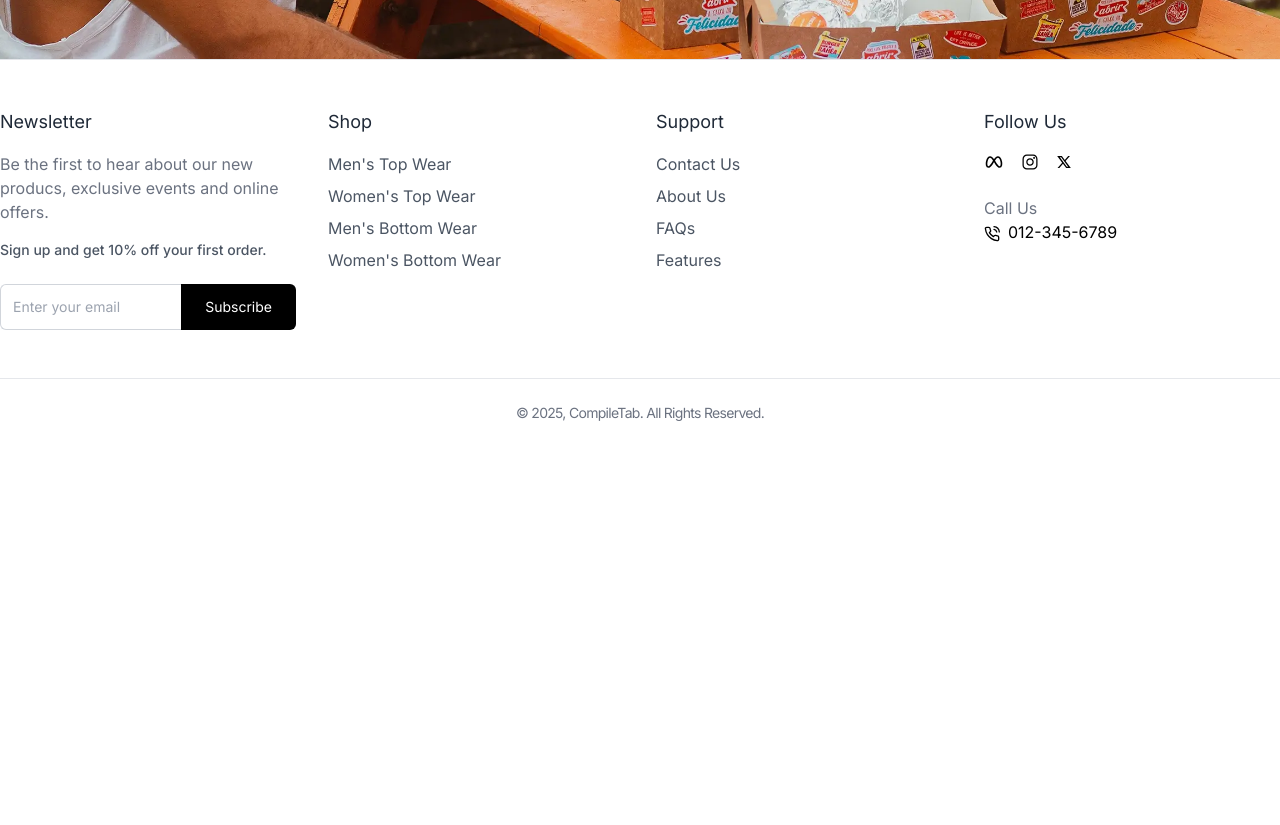
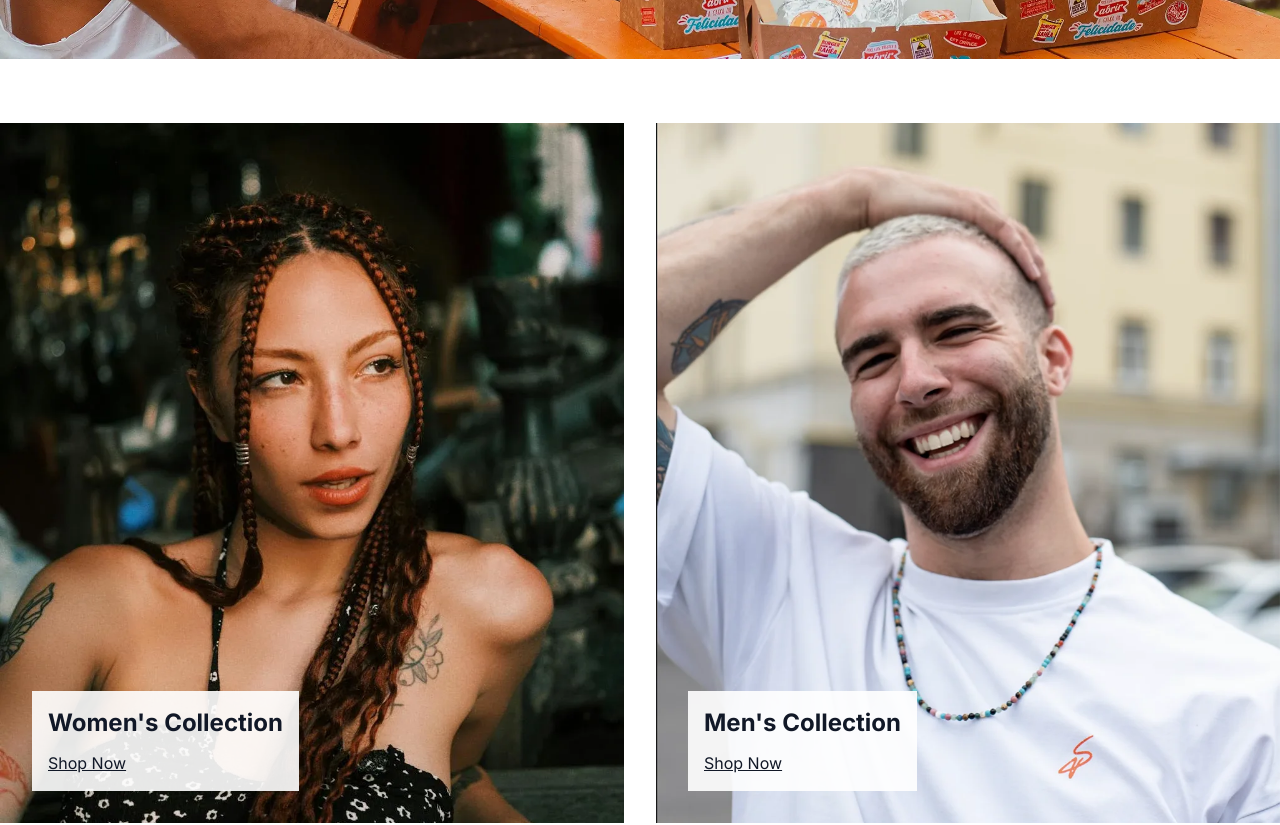
Before and after one commit to mstout60/rabbit, a React (Vite) app in the folder frontend/: page / in a window 1280 px wide. Shown: the part 800-1625 px from the top of the page. Before the commit the page ends 1271 px from the top, so only its background shows below. Built offline with nearby package versions, Linux system fonts and the light colour scheme.

Commit message:
Implement Gender section

```diff
--- /dev/null
+++ b/frontend/src/components/Products/GenderCollectionSection.jsx
@@ -0,0 +1,52 @@
+import { Link } from "react-router-dom";
+import mensCollectionImage from "../../assets/mens-collection.webp";
+import womensCollectionImage from "../../assets/womens-collection.webp";
+
+const GenderCollectionSection = () => {
+  return (
+    <section className="py-16 px-4 lg:px-0">
+      <div className="container mx-auto flex flex-col md:flex-row gap-8">
+        {/* Womens Collection */}
+        <div className="relative flex-1">
+          <img
+            src={womensCollectionImage}
+            alt="Women's Collection"
+            className="w-full h-[700px] object-cover"
+          />
+          <div className="absolute bottom-8 left-8 bg-white bg-opacity-90 p-4">
+            <h2 className="text-2xl font-bold text-gray-900 mb-3">
+              Women&apos;s Collection
+            </h2>
+            <Link
+              to="/collections/all?gender=women"
+              className="text-gray-900 underline"
+            >
+              Shop Now
+            </Link>
+          </div>
+        </div>
+        {/* mens Collection */}
+        <div className="relative flex-1">
+          <img
+            src={mensCollectionImage}
+            alt="Men's Collection"
+            className="w-full h-[700px] object-cover"
+          />
+          <div className="absolute bottom-8 left-8 bg-white bg-opacity-90 p-4">
+            <h2 className="text-2xl font-bold text-gray-900 mb-3">
+              Men&apos;s Collection
+            </h2>
+            <Link
+              to="/collections/all?gender=men"
+              className="text-gray-900 underline"
+            >
+              Shop Now
+            </Link>
+          </div>
+        </div>
+      </div>
+    </section>
+  );
+};
+
+export default GenderCollectionSection;
--- a/frontend/src/pages/Home.jsx
+++ b/frontend/src/pages/Home.jsx
@@ -1,9 +1,11 @@
 import Hero from "../components/Layout/Hero";
+import GenderCollectionSection from "../components/Products/GenderCollectionSection";
 
 const Home = () => {
   return (
     <div>
       <Hero />
+      <GenderCollectionSection />
     </div>
   );
 };
```
Also changed, not shown: frontend/src/assets/mens-collection (1).webp (deleted).
